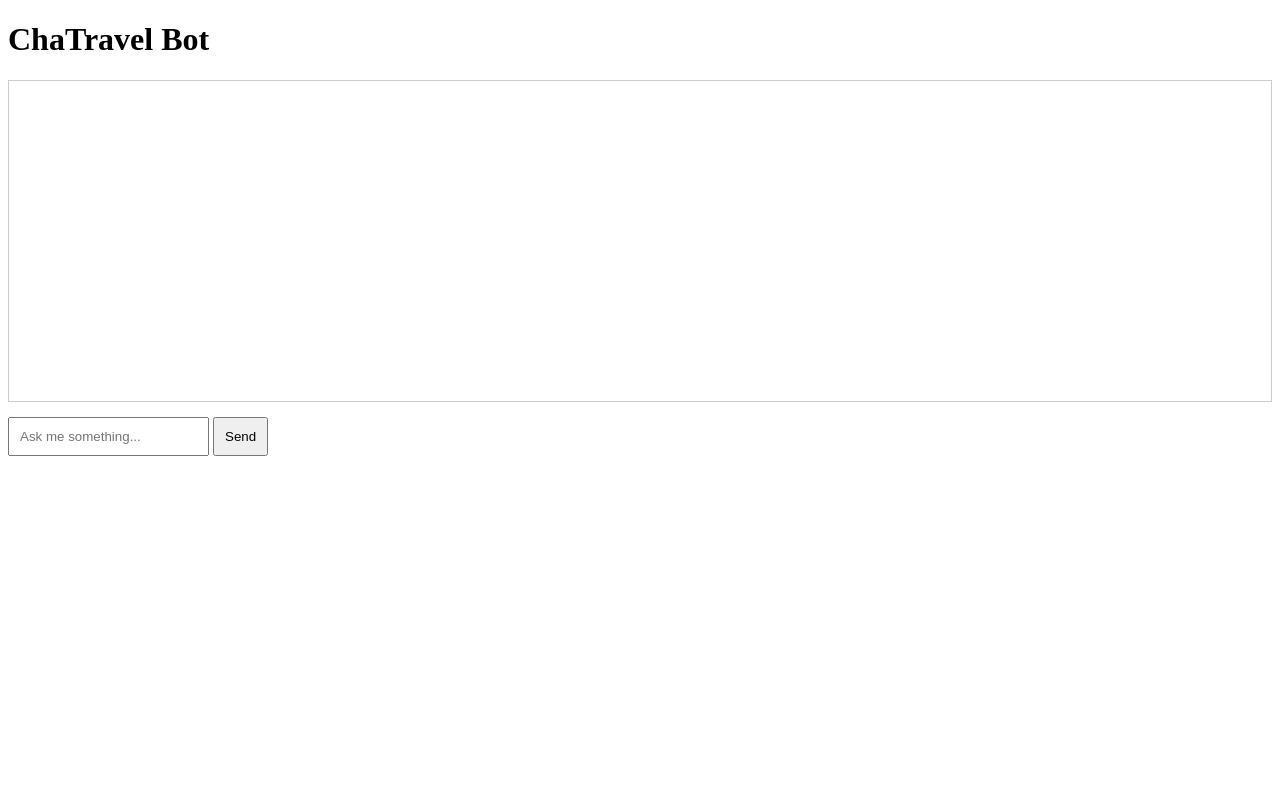
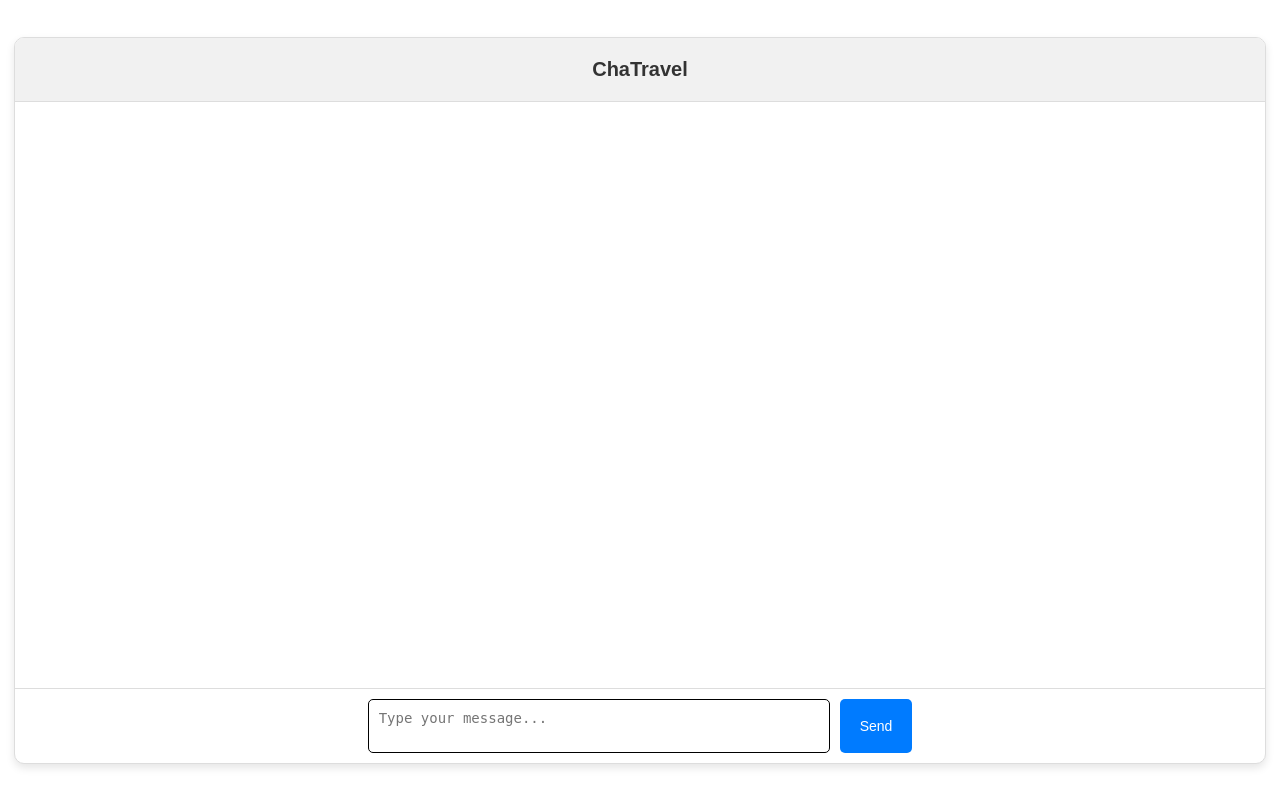
Before and after one commit to loveSand/chatbot, a Flask app: page / in a window 1280 px wide. Run offline with Flask 3, Linux system fonts and the light colour scheme.

Commit message:
reorganized: updated index and .js

```diff
--- a/python/app.py
+++ b/python/app.py
@@ -13,7 +13,7 @@ device = torch.device("cuda" if torch.cuda.is_available() else "cpu")
 model = model.to(device)
 
 # Flask app setup
-app = Flask(__name__, template_folder='../templates')
+app = Flask(__name__, static_folder='../static', template_folder='../templates')
 
 # Keep track of the conversation history
 chat_history_ids = None
@@ -48,11 +48,11 @@ def get_response(user_input):
 
     # Check for fallback responses
     if "recommend" in user_input_lower:
-        return f"ChaTravel: {travel_fallbacks['recommend']}"
+        return travel_fallbacks['recommend']
     elif "travel" in user_input_lower or "place" in user_input_lower:
-        return f"ChaTravel: {travel_fallbacks['places']}"
+        return travel_fallbacks['places']
     elif "what is travel" in user_input_lower:
-        return f"ChaTravel: {travel_fallbacks['travel']}"
+        return travel_fallbacks['travel']
 
     # Tokenize the input
     try:
@@ -72,14 +72,14 @@ def get_response(user_input):
 
         # Return fallback response if model response is incoherent
         if not bot_output.strip() or len(bot_output.split()) < 3:
-            return f"ChaTravel: {travel_fallbacks['default']}"
+            return travel_fallbacks['default']
 
-        return f"ChaTravel: {bot_output}"
+        return bot_output
 
     except Exception as e:
         # Log errors and return a fallback response
         print(f"Error during response generation: {e}")
-        return f"ChaTravel: {travel_fallbacks['default']}"
+        return travel_fallbacks['default']
 
 # Print the template folder path for debugging
 print("Template folder path:", os.path.join(app.root_path, 'templates'))
--- a/static/css/style.css
+++ b/static/css/style.css
@@ -1,11 +1,117 @@
-#chatbox {
-    border: 1px solid #ccc;
+/* General Reset */
+body {
+    margin: 0;
+    padding: 0;
+    font-family: Arial, sans-serif;
+    background-color: white;
+    display: flex;
+    justify-content: center;
+    align-items: center;
+    height: 100vh;
+}
+
+/* Chat Container */
+.chat-container {
+    width: 1250px;
+    height: 725px;
+    display: flex;
+    flex-direction: column;
+    border: 1px solid #ddd;
+    border-radius: 10px;
+    box-shadow: 0px 4px 8px rgba(0, 0, 0, 0.1);
+    overflow: hidden;
+    background-color: white;
+}
+
+/* Header */
+.chat-header {
+    background-color: #f1f1f1;
+    padding: 20px;
+    text-align: center;
+    border-bottom: 1px solid #ddd;
+}
+
+.chat-header h1 {
+    margin: 0;
+    font-size: 20px;
+    color: #333;
+}
+
+/* Chat Window */
+.chat-window {
+    flex: 1;
+    overflow-y: auto;
+    padding: 20px;
+}
+
+#chat-box {
+    display: flex;
+    flex-direction: column;
+    gap: 10px;
+}
+
+/* Message Styles */
+.message {
     padding: 10px;
-    height: 300px;
-    overflow-y: auto;
-    margin-bottom: 10px;
+    border-radius: 8px;
+    max-width: 75%;
+    word-wrap: break-word;
+    font-size: 14px;
 }
-input, button {
+
+.message.user {
+    align-self: flex-end;
+    background-color: #007BFF;
+    color: white;
+}
+
+.message.bot {
+    align-self: flex-start;
+    background-color: #f1f1f1;
+    color: #333;
+}
+
+/* Input Area */
+.chat-input {
+    display: flex;
     padding: 10px;
-    margin: 5px 0;
+    border-top: 1px solid #ddd;
+    justify-content: center;
 }
+
+#user-input {
+    width: 100%;
+    max-width: 440px;
+}
+
+textarea#user-input {
+    flex: 1;
+    max-width: 440px;
+    padding: 10px;
+    border: 1px solid;
+    border-radius: 5px;
+    align-items: center;
+    resize: none;
+    font-size: 14px;
+}
+
+textarea#user-input:focus {
+    outline: none;
+    border-color: #007BFF;
+}
+
+button#send-button {
+    background-color: #007BFF;
+    color: white;
+    border: none;
+    padding: 10px 20px;
+    margin-left: 10px;
+    font-size: 14px;
+    border-radius: 5px;
+    cursor: pointer;
+    transition: background-color 0.3s;
+}
+
+button#send-button:hover {
+    background-color: #0056b3;
+}
--- /dev/null
+++ b/static/js/main.js
@@ -0,0 +1,28 @@
+const chatBox = document.getElementById("chat-box");
+const userInput = document.getElementById("user-input");
+const sendButton = document.getElementById("send-button");
+
+sendButton.addEventListener("click", async () => {
+    const message = userInput.value.trim();
+    if (message) {
+        appendMessage("You", message);
+        userInput.value = "";
+
+        const response = await fetch("/chat", {
+            method: "POST",
+            headers: { "Content-Type": "application/json" },
+            body: JSON.stringify({ message }),
+        });
+
+        const data = await response.json();
+        appendMessage("ChaTravel", data.response);
+    }
+});
+
+function appendMessage(sender, message) {
+    const messageElement = document.createElement("div");
+    messageElement.classList.add("message", sender === "You" ? "user" : "bot");
+    messageElement.textContent = `${sender}: ${message}`;
+    chatBox.appendChild(messageElement);
+    chatBox.scrollTop = chatBox.scrollHeight;
+}
--- a/templates/index.html
+++ b/templates/index.html
@@ -1,30 +1,25 @@
 <!DOCTYPE html>
-<html>
+<html lang="en">
 <head>
-    <title>ChaTravel Bot</title>
-    <link rel="stylesheet" href="/static/css/style.css">
-    <script>
-        async function sendMessage() {
-            const userInput = document.getElementById('userInput').value;
-
-            const response = await fetch('/chat', {
-                method: 'POST',
-                headers: { 'Content-Type': 'application/json' },
-                body: JSON.stringify({ message: userInput })
-            });
-            const data = await response.json();
-
-            const chatbox = document.getElementById('chatbox');
-            chatbox.innerHTML += `<p><b>You:</b> ${userInput}</p>`;
-            chatbox.innerHTML += `<p><b>Bot:</b> ${data.response}</p>`;
-            document.getElementById('userInput').value = '';
-        }
-    </script>
+    <meta charset="UTF-8">
+    <meta name="viewport" content="width=device-width, initial-scale=1.0">
+    <title>ChaTravel Chatbot</title>
+    <link rel="stylesheet" href="../static/css/style.css">
 </head>
 <body>
-    <h1>ChaTravel Bot</h1>
-    <div id="chatbox" style="border:1px solid #ccc; padding:10px; height:300px; overflow-y:auto;"></div>
-    <input type="text" id="userInput" placeholder="Ask me something..." />
-    <button onclick="sendMessage()">Send</button>
+    <div class="chat-container">
+        <header class="chat-header">
+            <h1>ChaTravel</h1>
+        </header>
+        <main class="chat-window">
+            <div id="chat-box"></div>
+        </main>
+        <footer class="chat-input">
+            <textarea id="user-input" placeholder="Type your message..."></textarea>
+            <button id="send-button">Send</button>
+        </footer>
+    </div>
+
+<script src="../static/js/main.js"></script>
 </body>
 </html>
```
